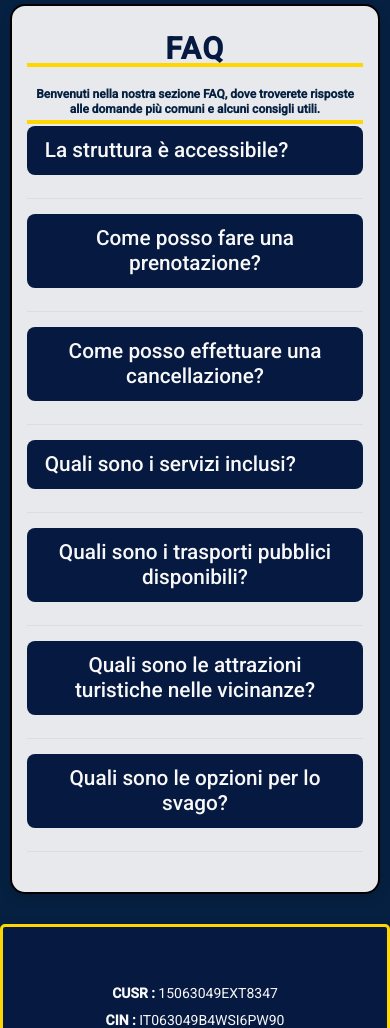
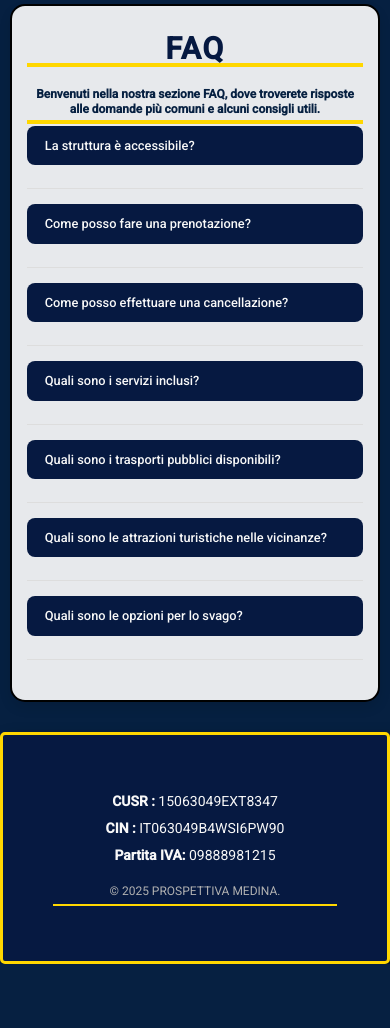
Before and after one commit to SguardoOltre/ProspettivaMedina, a plain HTML site: page index.html in a window 390 px wide. Shown: the part 2580-3608 px from the top of the page. After the commit the page ends 3544 px from the top, so only its background shows below. Drawn offline with nearby package versions, Linux system fonts and the light colour scheme.

Commit message:
Update index.html

```diff
--- a/index.html
+++ b/index.html
@@ -770,7 +770,7 @@ p::after {
     }
 
     .faq-item h3 {
-        font-size: 1.3rem;
+        font-size: 0.8rem;
         padding: 12px 18px;
     }
 
```
